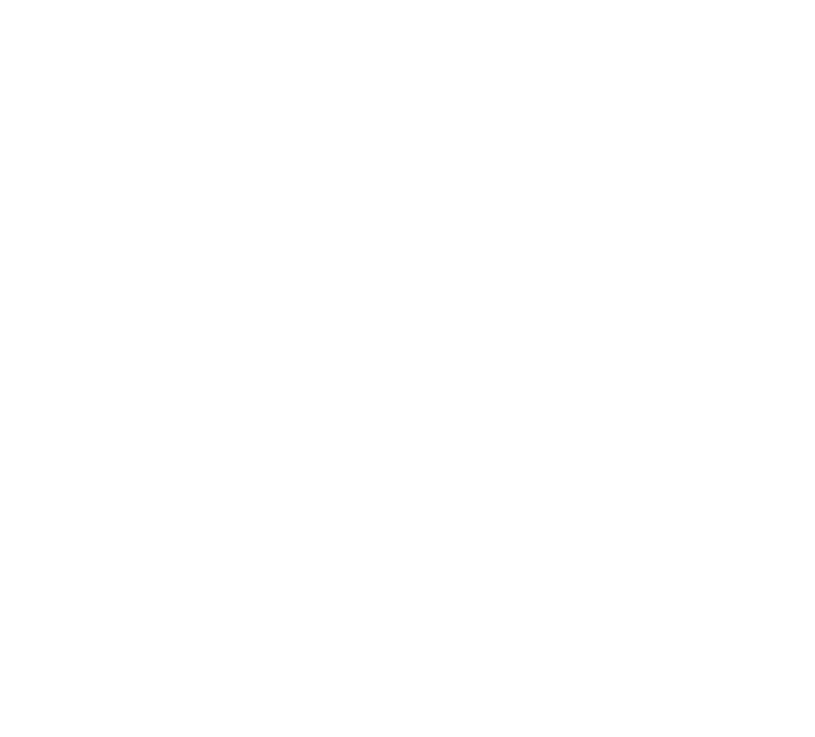
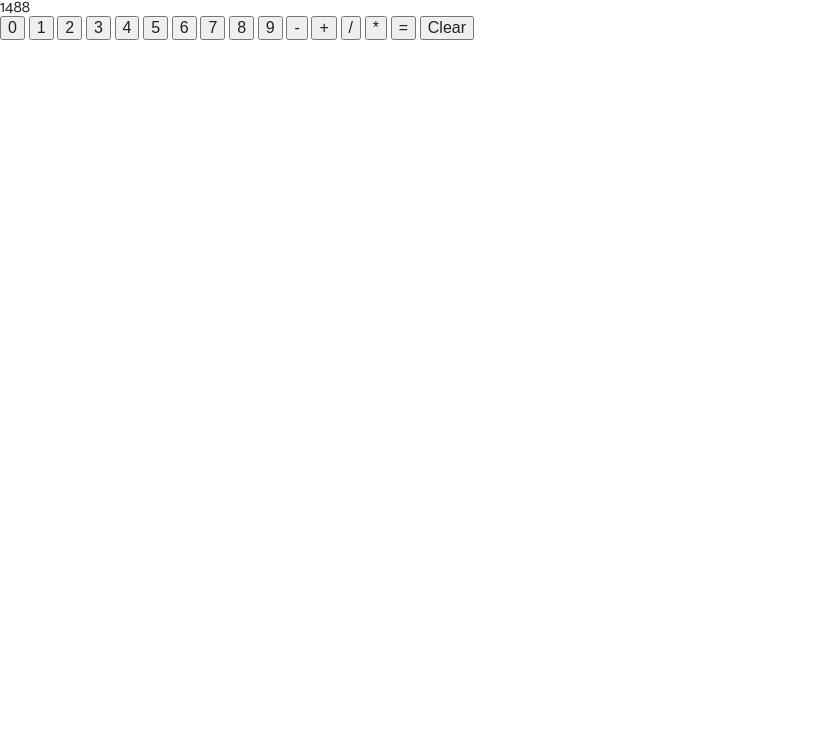
Before and after one commit to l-e-q/calculator, a plain HTML site: page index.html in a window 1280 px wide. Shown: the top 737 px of the page, without its empty margins (0-815 px from the left). Drawn offline with Linux system fonts and the light colour scheme.

Commit message:
Calculator elements html

```diff
--- a/index.html
+++ b/index.html
@@ -9,6 +9,27 @@
     <link rel="stylesheet" href="./styles/style.css">
 </head>
 <body>
+    <main>
+        <div id="displey">1488</div>
+        <div id="buttons-container">
+            <button class="number-button" id="0">0</button>
+            <button class="number-button" id="1">1</button>
+            <button class="number-button" id="2">2</button>
+            <button class="number-button" id="3">3</button>
+            <button class="number-button" id="4">4</button>
+            <button class="number-button" id="5">5</button>
+            <button class="number-button" id="6">6</button>
+            <button class="number-button" id="7">7</button>
+            <button class="number-button" id="8">8</button>
+            <button class="number-button" id="9">9</button>
+            <button class="operator-button" id="substract">-</button>
+            <button class="operator-button" id="add">+</button>
+            <button class="operator-button" id="divide">/</button>
+            <button class="operator-button" id="multiply">*</button>
+            <button class="operator-button" id="equal">=</button>
+            <button class="operator-button" id="clear">Clear</button>
+        </div>
+    </main>
     <footer class="footer">
         <p>
             Copyright ©
```
